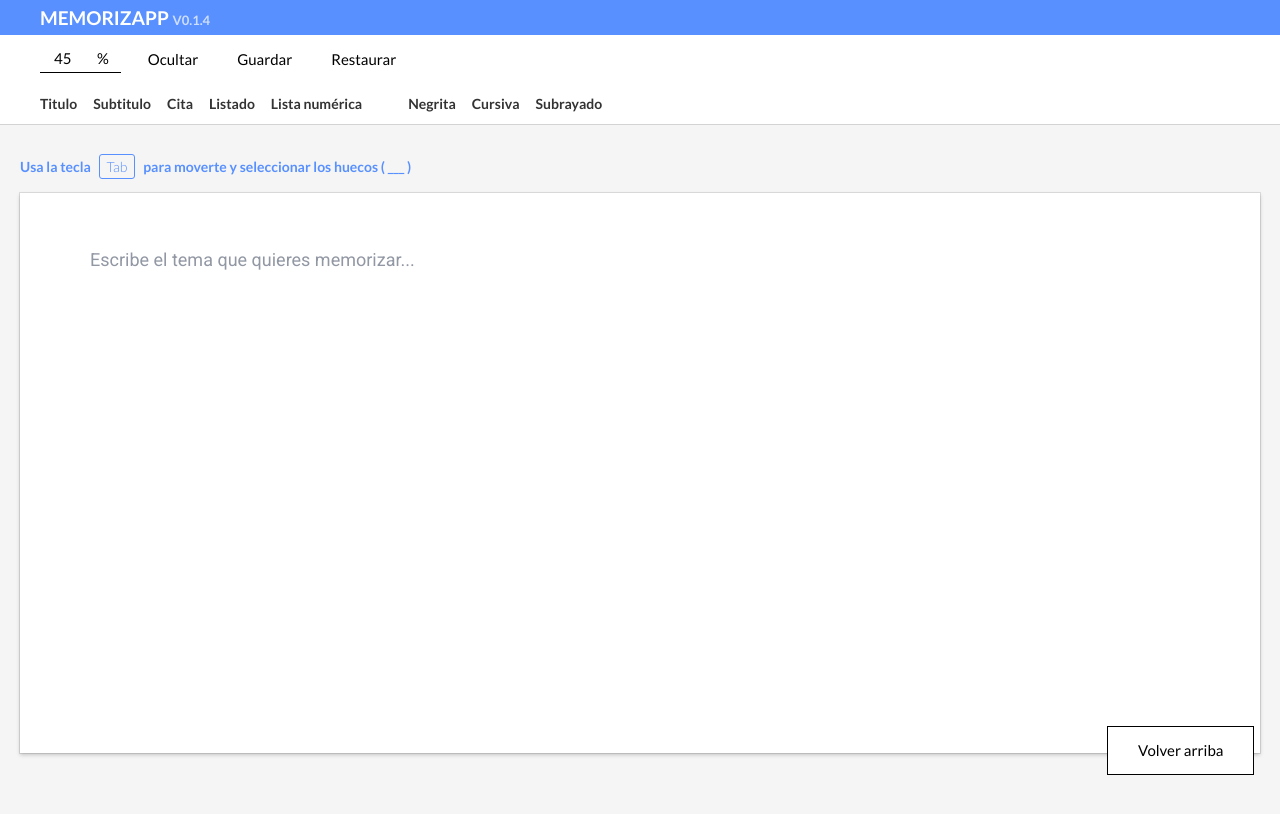
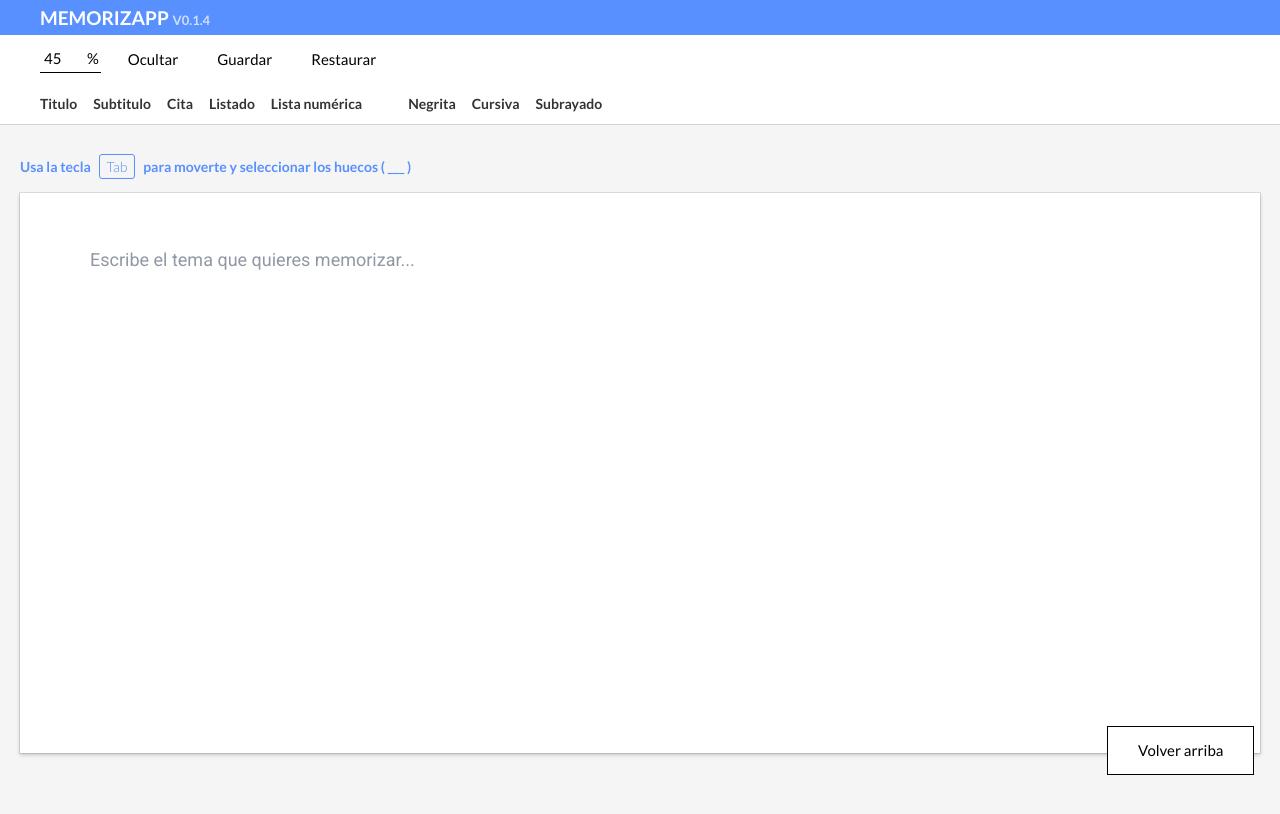
Before and after one commit to Giantswing/Memorizapp, a Next.js app: page / in a window 1280 px wide. Shown: the top 814 px of the page. Built offline with nearby package versions, Linux system fonts and the light colour scheme.

Commit message:
fixes to gap spacing

```diff
--- a/components/HideButton.jsx
+++ b/components/HideButton.jsx
@@ -40,7 +40,7 @@ function HideButton({
         //deletePercent / 100
         if (Math.random() < deletePercent / 100) {
           if (j > 0 && j < paragraphWords.length - 1) {
-            paragraphWords[j] = "  ".repeat(paragraphWords[j].length);
+            paragraphWords[j] = " ".repeat(paragraphWords[j].length);
 
             var wordLength = paragraphWords[j].length;
             newContent[i].inlineStyleRanges.push({
--- a/styles/components/c-delete-input.scss
+++ b/styles/components/c-delete-input.scss
@@ -6,7 +6,7 @@
   display: flex;
   align-items: center;
   gap: 5px;
-  padding: 4px 12px;
+  padding: 4px 2px;
   border-radius: $input-radius;
 
   input {
```
Also changed, not shown: components/RTETextEditor.jsx (+4 -4 lines).
